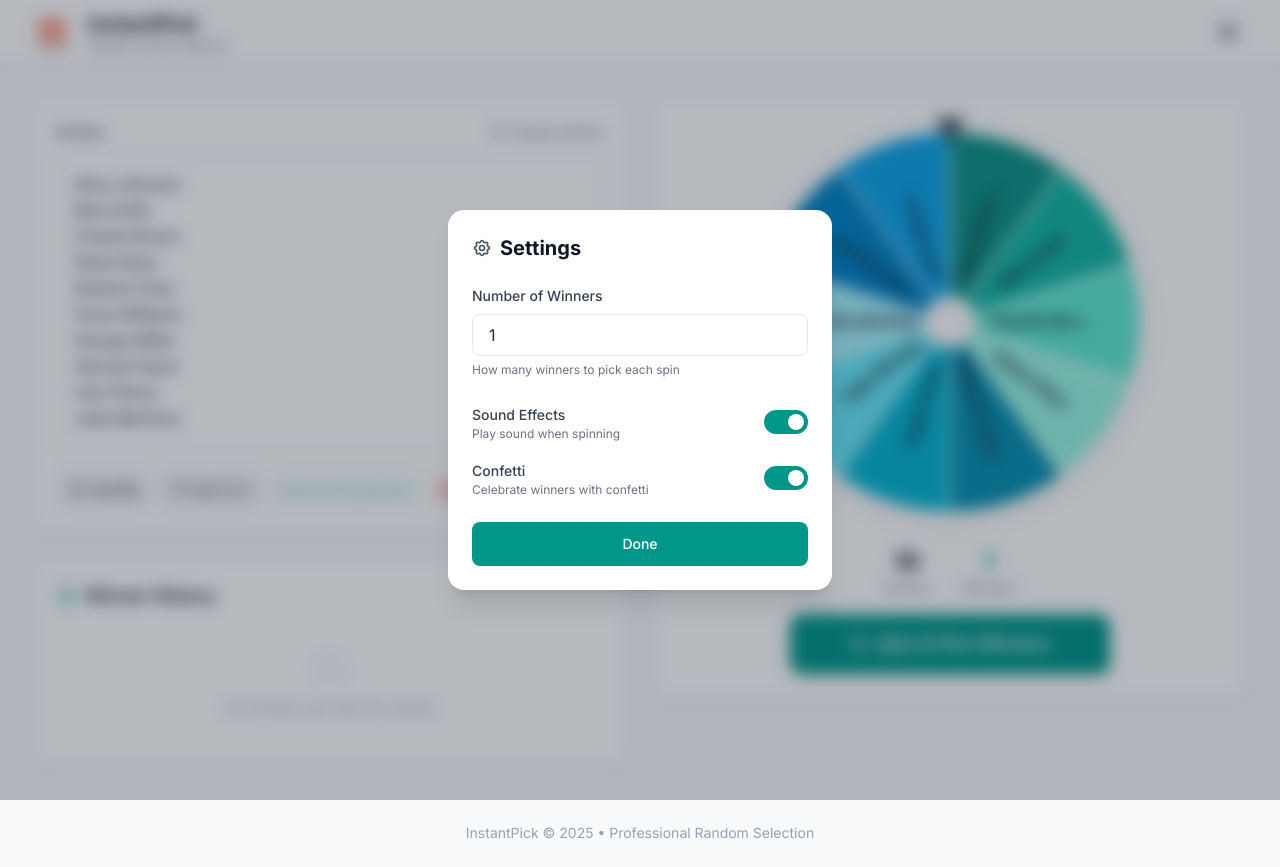
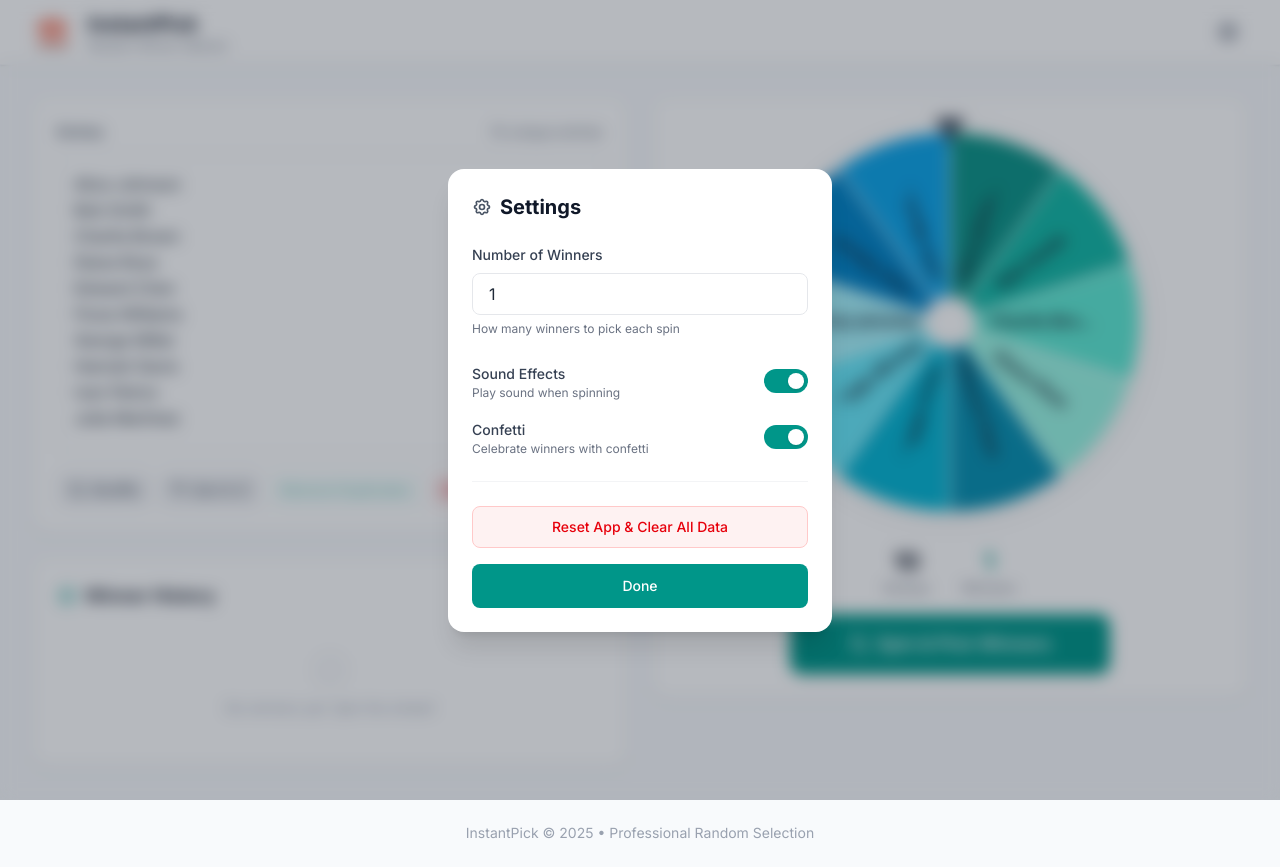
Before and after one commit to SeannyBoyyy/instantpick, a React (Vite) app: page / in a window 1280 px wide. Both pictures are taken after a click on the button "Settings". Built offline with nearby package versions, Linux system fonts and the light colour scheme.

Commit message:
add a reset app

```diff
--- a/src/App.jsx
+++ b/src/App.jsx
@@ -97,6 +97,13 @@ function App() {
       entryInputRef.current.removeEntriesFromText(winners);
     }
   }, [winners]);
+
+  const handleResetApp = useCallback(() => {
+    // Clear all localStorage
+    localStorage.clear();
+    // Reload the page to reset everything
+    window.location.reload();
+  }, []);
 
   const uniqueEntryCount = new Set(entries.filter(Boolean)).size;
   const canSpin = uniqueEntryCount > 0 && !isSpinning;
@@ -294,6 +301,7 @@ function App() {
         onClose={() => setShowSettings(false)}
         settings={settings}
         onSettingsChange={setSettings}
+        onResetApp={handleResetApp}
       />
     </div>
   );
--- a/src/components/SettingsPanel.jsx
+++ b/src/components/SettingsPanel.jsx
@@ -5,7 +5,8 @@ export default function SettingsPanel({
   isOpen,
   onClose,
   settings,
-  onSettingsChange
+  onSettingsChange,
+  onResetApp
 }) {
   const updateSetting = (key, value) => {
     onSettingsChange({ ...settings, [key]: value });
@@ -119,10 +120,26 @@ export default function SettingsPanel({
                   </div>
                 </div>
 
+                {/* Reset App Button */}
+                <div className="mt-6 pt-6 border-t border-gray-100">
+                  <button
+                    onClick={() => {
+                      if (window.confirm('This will clear all entries, history, and settings. Are you sure?')) {
+                        onResetApp();
+                      }
+                    }}
+                    className="w-full py-2.5 px-4 text-sm font-medium text-red-600
+                             bg-red-50 border border-red-200 rounded-lg
+                             hover:bg-red-100 transition-colors duration-200"
+                  >
+                    Reset App & Clear All Data
+                  </button>
+                </div>
+
                 {/* Close Button */}
                 <button
                   onClick={onClose}
-                  className="mt-6 w-full py-3 px-4 text-sm font-medium text-white
+                  className="mt-4 w-full py-3 px-4 text-sm font-medium text-white
                            bg-teal-600 rounded-lg hover:bg-teal-700
                            transition-colors duration-200"
                 >
```
